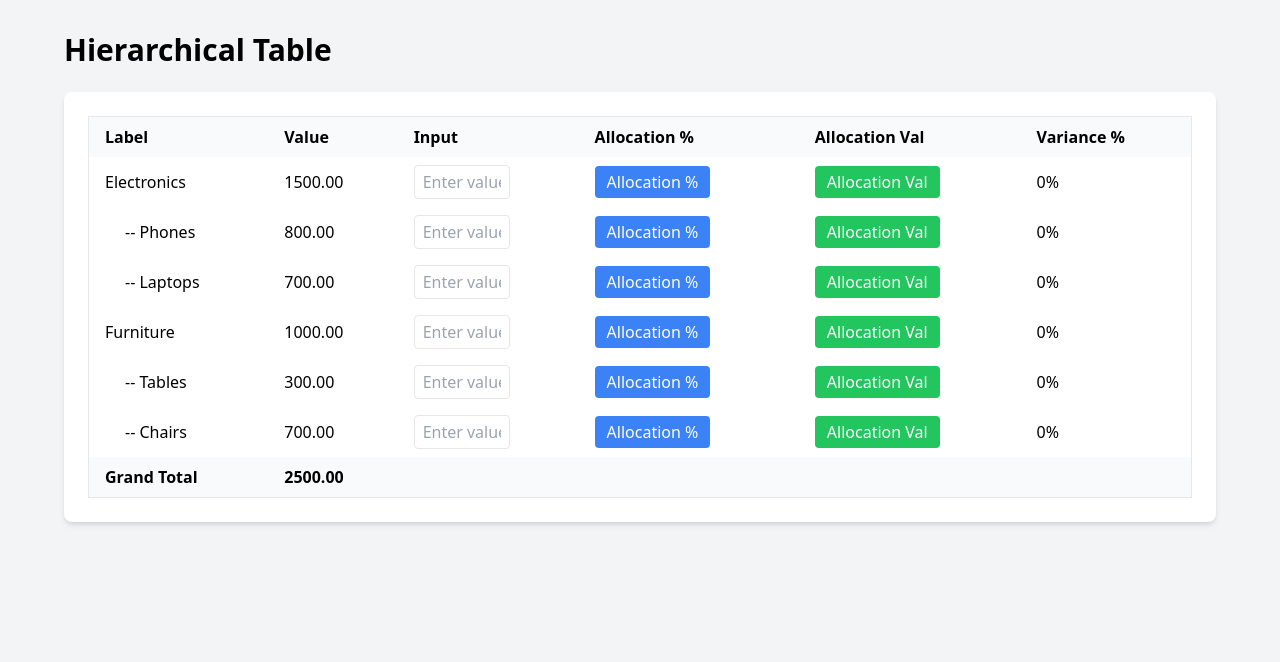
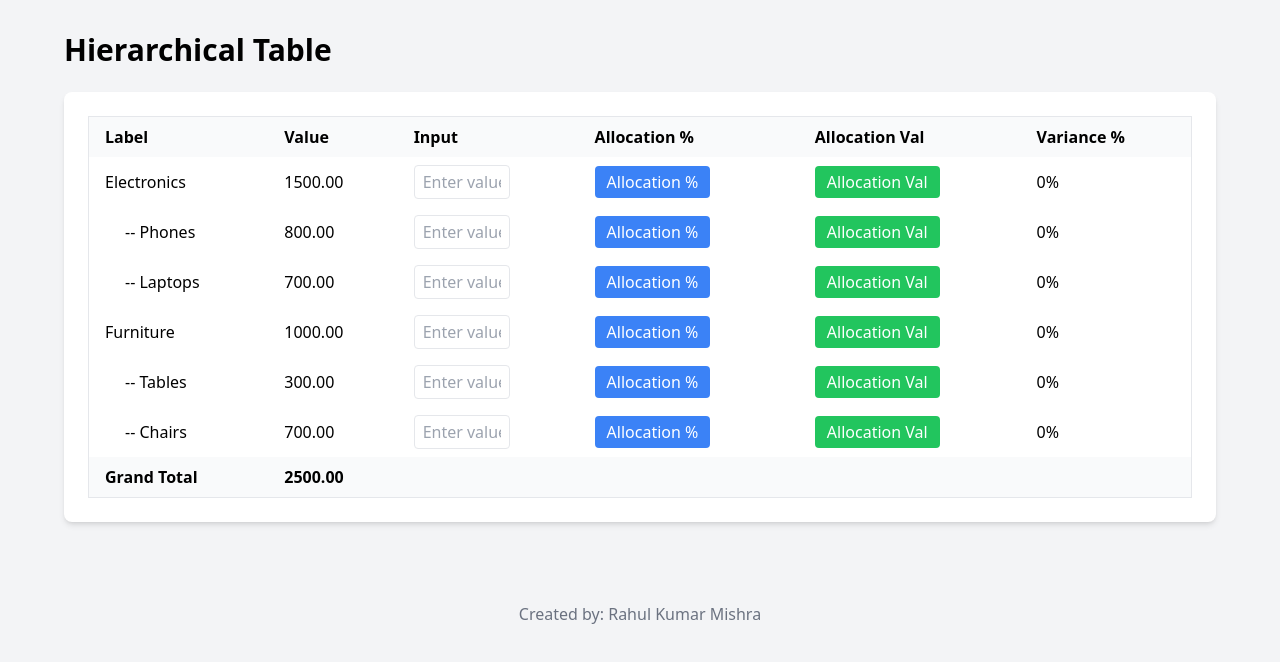
Before and after one commit to TheCyberAtom/lumel-assessment, a React (Vite) app: page / in a window 1280 px wide. Shown: the top 662 px of the page. Built offline with nearby package versions, Linux system fonts and the light colour scheme.

Commit message:
Added Footer

```diff
--- a/src/App.tsx
+++ b/src/App.tsx
@@ -58,6 +58,10 @@ function App() {
           <HierarchicalTable data={tableData} onDataChange={setTableData} />
         </div>
       </div>
+      <p className="text-center text-gray-500 mt-20">
+        Created by:{" "}
+        <a href="https://thecyberatom.netlify.app/">Rahul Kumar Mishra</a>
+      </p>
     </div>
   );
 }
```
